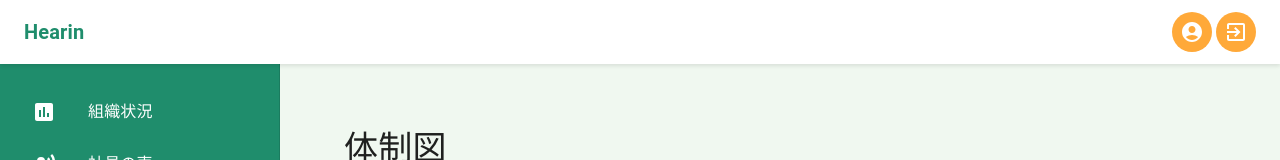
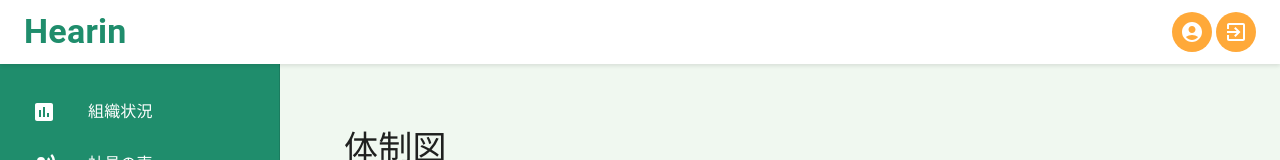
Before and after one commit to Taiga-422/hearine-app, a Next.js app: page /companyId/oz_info in a window 1280 px wide. Shown: the top 160 px of the page. Built offline with nearby package versions, Linux system fonts and the light colour scheme.

Commit message:
見た目の微調整

```diff
--- a/src/components/layout/Header.tsx
+++ b/src/components/layout/Header.tsx
@@ -54,7 +54,7 @@ export default function Header() {
       <Toolbar>
         {/* 左端: Hearinロゴ */}
         <Typography
-          variant="h6"
+          variant="h4"
           noWrap
           component="div"
           sx={{
```
